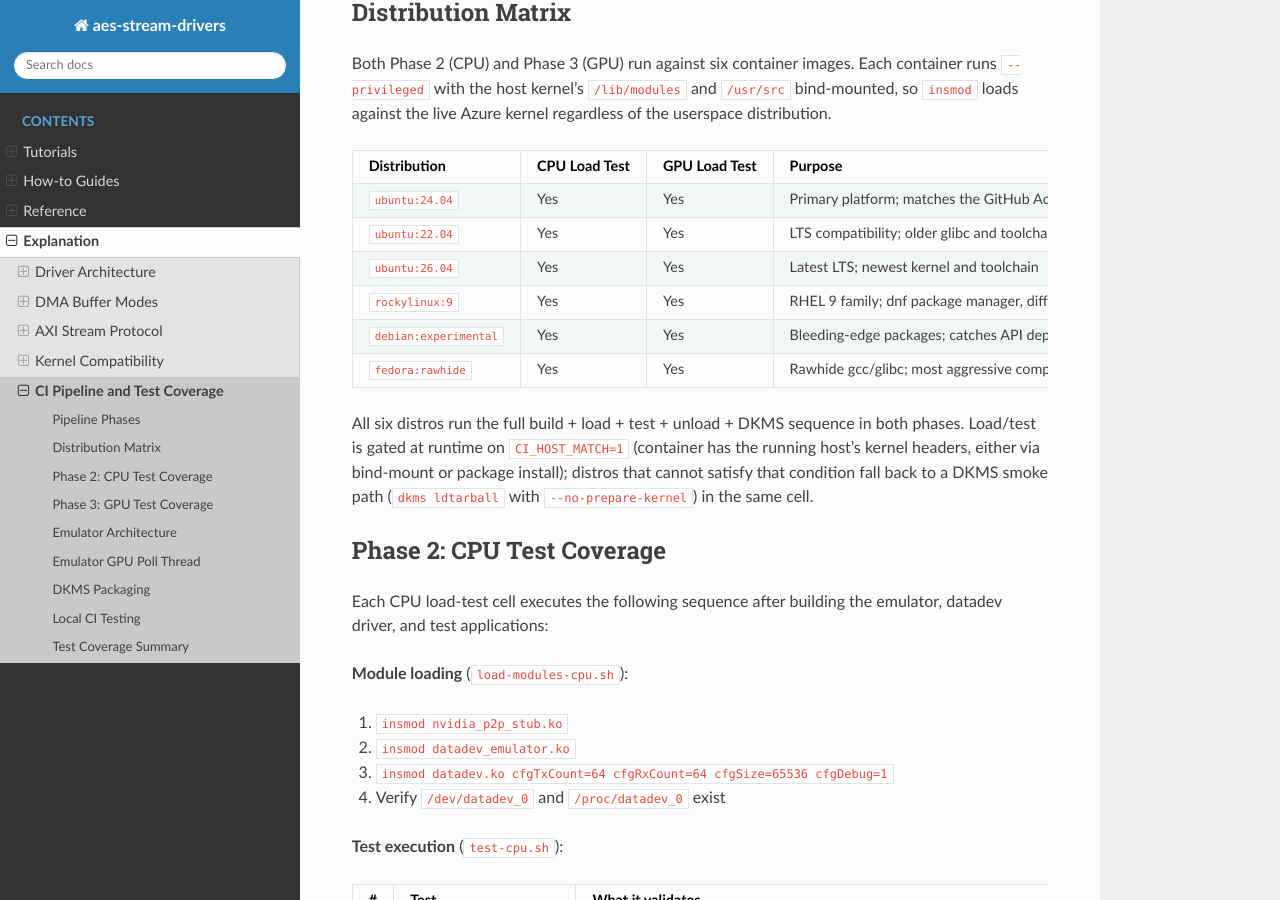
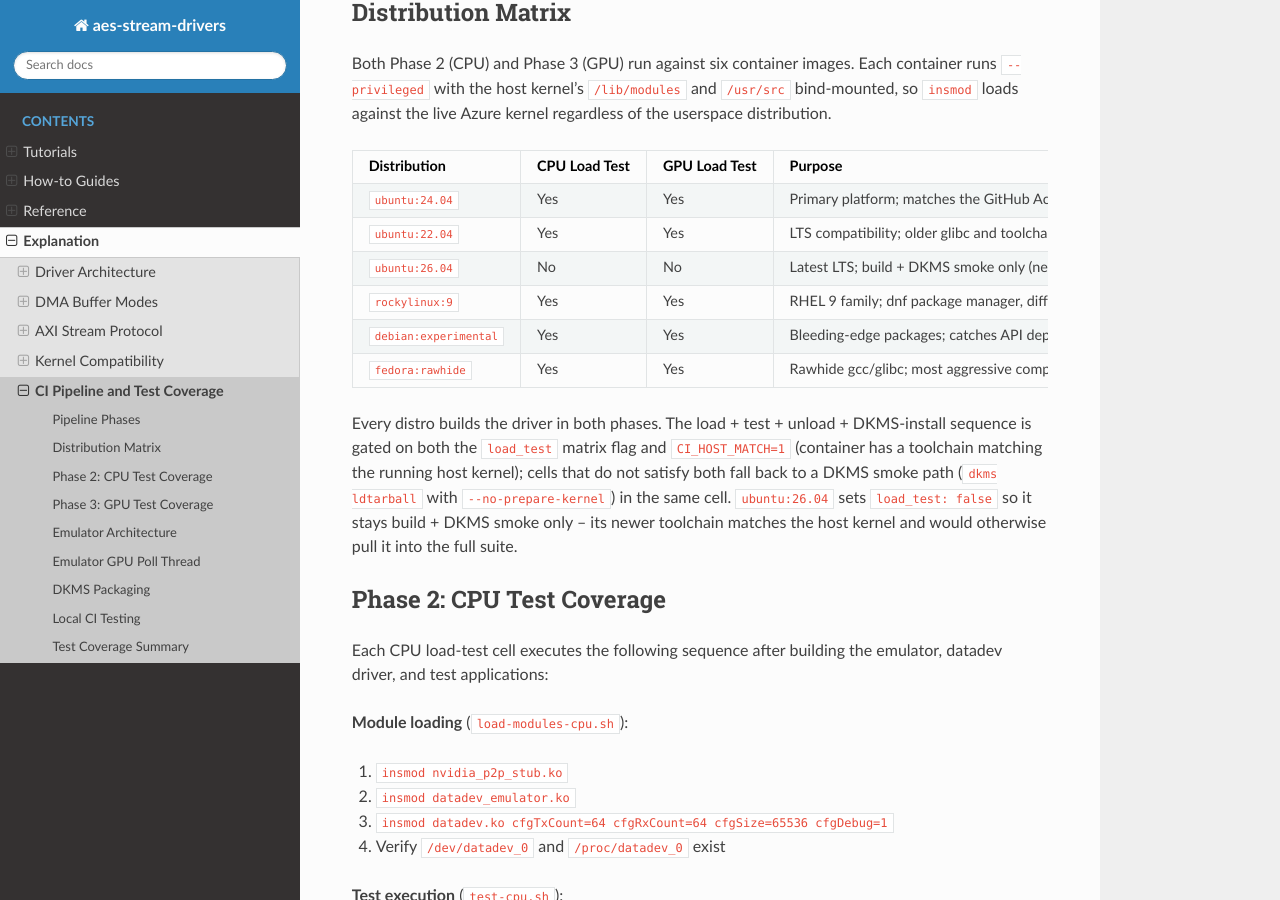
Before and after one commit to slaclab/aes-stream-drivers, a Sphinx documentation site: the page built from docs/explanation/ci-pipeline.rst, in a window 1280 px wide and 900 px high, scrolled down 614 px. Built offline with Sphinx 7.4.7 and the Read the Docs theme 3.1.0, drawn with Linux system fonts in a browser that asks for light colours.

Commit message:
ci: force ubuntu-26.04 to build + DKMS smoke only (load_test: false)
ubuntu:26.04 is newer than the ubuntu-24.04 runner, so its toolchain
matches the host Azure kernel and CI_HOST_MATCH resolves to 1 -- unlike
ubuntu:22.04, whose older toolchain keeps it build-only. With
load_test: true the 26.04 cell ran the full DMA suite and failed the
irq_modes probe-message check. Set load_test: false so it builds the
driver and runs the DKMS smoke check without the full suite, which is
the intended coverage for the new distro. Mirror the change in the
local run_matrix.sh CPU cell and the CI docs.

```diff
--- a/docs/explanation/ci-pipeline.rst
+++ b/docs/explanation/ci-pipeline.rst
@@ -66,9 +66,9 @@ kernel regardless of the userspace distribution.
      - Yes
      - LTS compatibility; older glibc and toolchain
    * - ``ubuntu:26.04``
-     - Yes
-     - Yes
-     - Latest LTS; newest kernel and toolchain
+     - No
+     - No
+     - Latest LTS; build + DKMS smoke only (newer toolchain would otherwise run the full suite)
    * - ``rockylinux:9``
      - Yes
      - Yes
@@ -82,12 +82,14 @@ kernel regardless of the userspace distribution.
      - Yes
      - Rawhide gcc/glibc; most aggressive compiler warnings
 
-All six distros run the full build + load + test + unload + DKMS
-sequence in both phases. Load/test is gated at runtime on
-``CI_HOST_MATCH=1`` (container has the running host's kernel headers,
-either via bind-mount or package install); distros that cannot satisfy
-that condition fall back to a DKMS smoke path (``dkms ldtarball`` with
-``--no-prepare-kernel``) in the same cell.
+Every distro builds the driver in both phases. The load + test + unload
++ DKMS-install sequence is gated on both the ``load_test`` matrix flag
+and ``CI_HOST_MATCH=1`` (container has a toolchain matching the running
+host kernel); cells that do not satisfy both fall back to a DKMS smoke
+path (``dkms ldtarball`` with ``--no-prepare-kernel``) in the same cell.
+``ubuntu:26.04`` sets ``load_test: false`` so it stays build + DKMS
+smoke only -- its newer toolchain matches the host kernel and would
+otherwise pull it into the full suite.
 
 
 Phase 2: CPU Test Coverage
```
Also changed, not shown: scripts/LOCAL_CI_TESTING.md (+1 -1 lines), scripts/MULTI_DISTRO_TESTING.md (+5 -3 lines), 2 other files.
